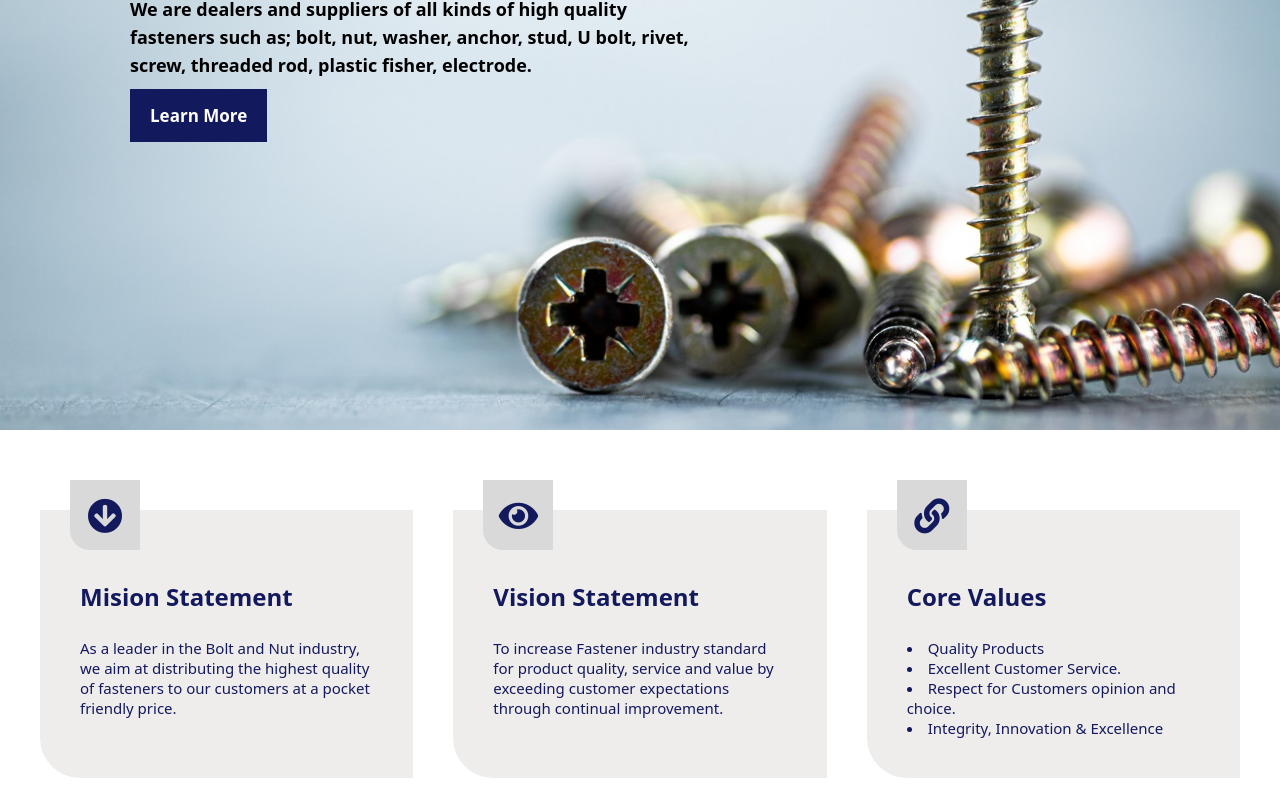
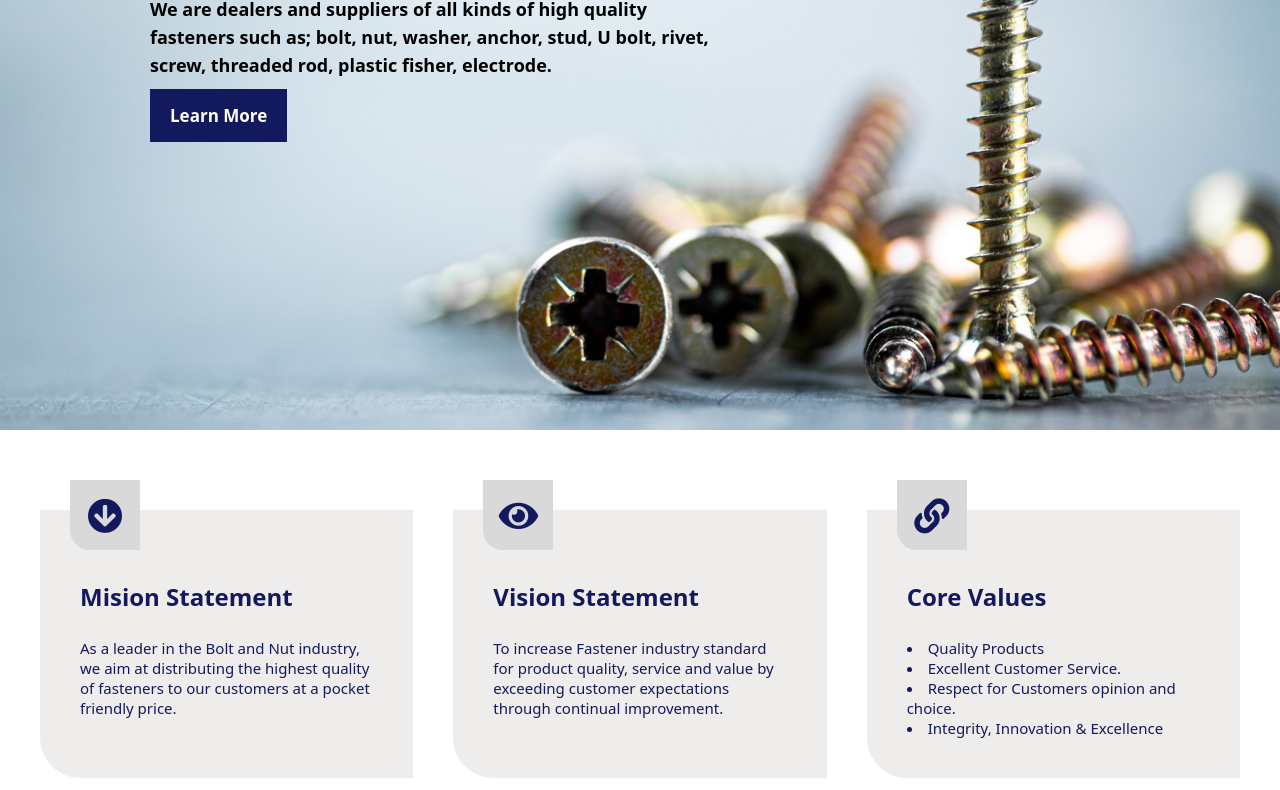
Before and after one commit to elvissamuel/elvissamuel.github.io, a plain HTML site: page flexony/index.html in a window 1280 px wide. Shown: the part 370-1160 px from the top of the page. Drawn offline with nearby package versions, Linux system fonts and the light colour scheme.

Commit message:
Update flexony.css

```diff
--- a/flexony/assets/css/flexony.css
+++ b/flexony/assets/css/flexony.css
@@ -773,7 +773,7 @@ input::placeholder {
 
 @media only screen and (min-width: 1000px) {
   .hero_section {
-    padding-inline: 30px;
+    padding-inline: 50px;
     background-position: bottom -20px left;
   }
   .nav_section {
```
